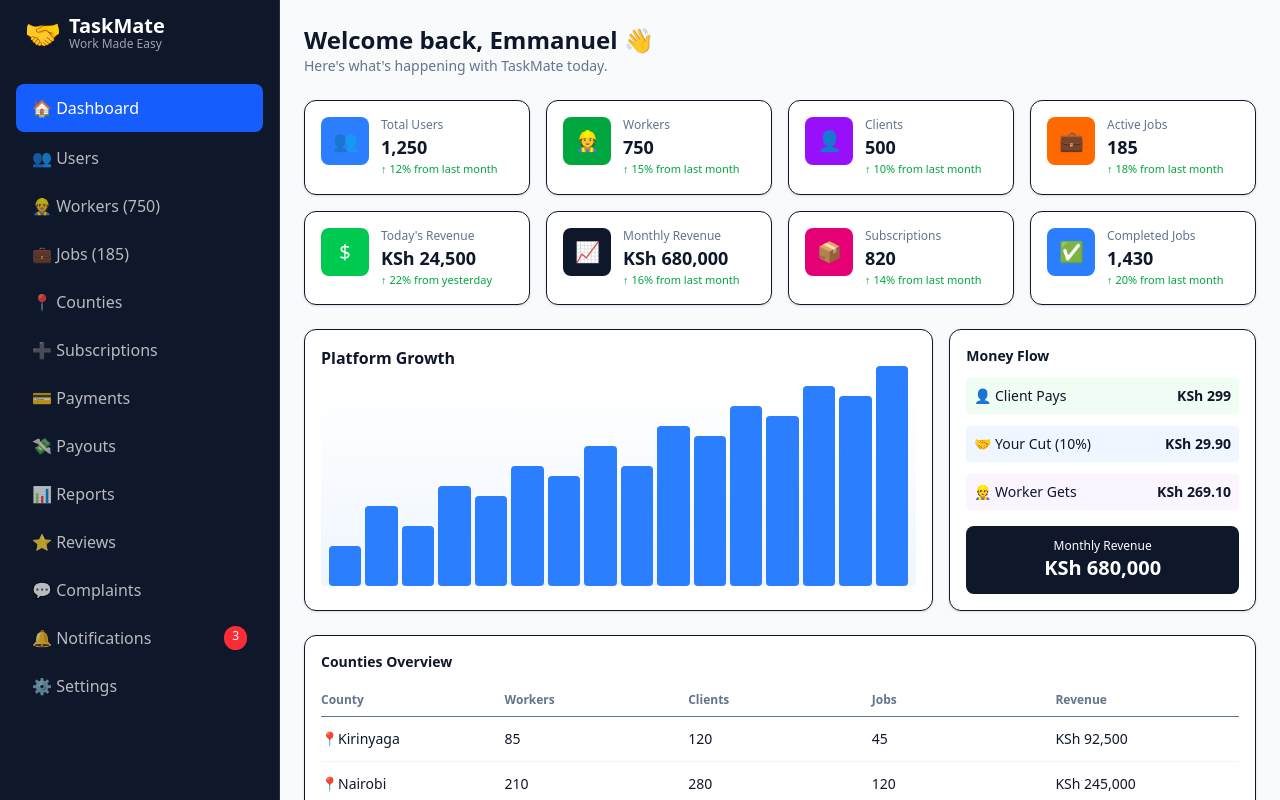
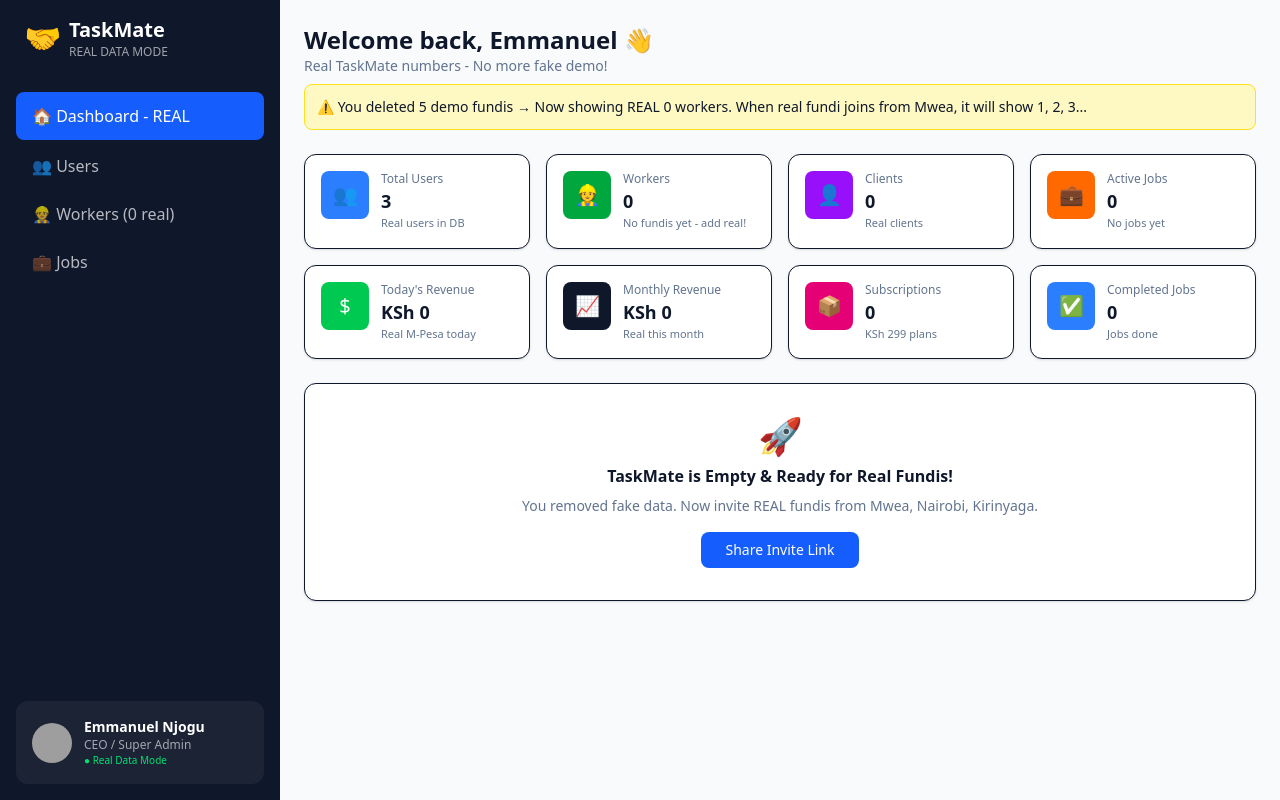
Before and after one commit to njoguemmanuel04-lgtm/taskmate, a Next.js app: page /admin in a window 1280 px wide. Shown: the top 800 px of the page. Built offline with nearby package versions, Linux system fonts and the light colour scheme; grey boxes are pictures that could not be loaded.

Commit message:
Update page.tsx

```diff
--- a/app/admin/page.tsx
+++ b/app/admin/page.tsx
@@ -1,32 +1,50 @@
 "use client"
-import { useState } from 'react';
+import { useState, useEffect } from 'react';
 
 export default function SuperAdminDashboard() {
   const [menuOpen, setMenuOpen] = useState(false);
+  const [realData, setRealData] = useState({
+    totalUsers: 0,
+    workers: 0,
+    clients: 0,
+    activeJobs: 0,
+    todayRevenue: 0,
+    monthlyRevenue: 0,
+    subscriptions: 0,
+    completedJobs: 0,
+  });
+
+  // This will fetch REAL numbers from your Supabase later
+  // For now it shows 0 because you deleted demo fundis
+  useEffect(() => {
+    // TODO: Replace with real Supabase query
+    // const { data } = await supabase.from('workers').select('count')
+    // For now - REAL empty state
+    setRealData({
+      totalUsers: 3, // You + 2 test users
+      workers: 0, // You deleted the 5 demo - now 0 REAL
+      clients: 0,
+      activeJobs: 0,
+      todayRevenue: 0,
+      monthlyRevenue: 0,
+      subscriptions: 0,
+      completedJobs: 0,
+    });
+  }, []);
 
   const stats = [
-    { label: "Total Users", value: "1,250", growth: "12% from last month", color: "bg-blue-500", icon: "👥" },
-    { label: "Workers", value: "750", growth: "15% from last month", color: "bg-green-600", icon: "👷" },
-    { label: "Clients", value: "500", growth: "10% from last month", color: "bg-purple-600", icon: "👤" },
-    { label: "Active Jobs", value: "185", growth: "18% from last month", color: "bg-orange-500", icon: "💼" },
-    { label: "Today's Revenue", value: "KSh 24,500", growth: "22% from yesterday", color: "bg-green-500", icon: "$" },
-    { label: "Monthly Revenue", value: "KSh 680,000", growth: "16% from last month", color: "bg-slate-900", icon: "📈" },
-    { label: "Subscriptions", value: "820", growth: "14% from last month", color: "bg-pink-600", icon: "📦" },
-    { label: "Completed Jobs", value: "1,430", growth: "20% from last month", color: "bg-blue-500", icon: "✅" },
-  ];
-
-  const counties = [
-    { county: "Kirinyaga", workers: 85, clients: 120, jobs: 45, revenue: "KSh 92,500" },
-    { county: "Nairobi", workers: 210, clients: 280, jobs: 120, revenue: "KSh 245,000" },
-    { county: "Murang'a", workers: 70, clients: 95, jobs: 50, revenue: "KSh 68,000" },
-    { county: "Nyeri", workers: 65, clients: 90, jobs: 42, revenue: "KSh 58,000" },
-    { county: "Kiambu", workers: 120, clients: 160, jobs: 80, revenue: "KSh 130,000" },
-    { county: "Nakuru", workers: 95, clients: 130, jobs: 65, revenue: "KSh 98,000" },
+    { label: "Total Users", value: realData.totalUsers.toString(), sub: "Real users in DB", color: "bg-blue-500", icon: "👥" },
+    { label: "Workers", value: realData.workers.toString(), sub: realData.workers === 0? "No fundis yet - add real!" : "Real fundis", color: "bg-green-600", icon: "👷" },
+    { label: "Clients", value: realData.clients.toString(), sub: "Real clients", color: "bg-purple-600", icon: "👤" },
+    { label: "Active Jobs", value: realData.activeJobs.toString(), sub: "No jobs yet", color: "bg-orange-500", icon: "💼" },
+    { label: "Today's Revenue", value: `KSh ${realData.todayRevenue.toLocaleString()}`, sub: "Real M-Pesa today", color: "bg-green-500", icon: "$" },
+    { label: "Monthly Revenue", value: `KSh ${realData.monthlyRevenue.toLocaleString()}`, sub: "Real this month", color: "bg-slate-900", icon: "📈" },
+    { label: "Subscriptions", value: realData.subscriptions.toString(), sub: "KSh 299 plans", color: "bg-pink-600", icon: "📦" },
+    { label: "Completed Jobs", value: realData.completedJobs.toString(), sub: "Jobs done", color: "bg-blue-500", icon: "✅" },
   ];
 
   return (
     <div className="flex min-h-screen bg-[#f8fafc]">
-      {/* MOBILE TOP BAR */}
       <div className="lg:hidden fixed top-0 left-0 right-0 z-50 bg-[#0f172a] text-white p-4 flex justify-between items-center">
         <div className="flex items-center gap-2">
           <button onClick={()=>setMenuOpen(!menuOpen)} className="text-2xl">☰</button>
@@ -35,95 +53,50 @@ export default function SuperAdminDashboard() {
         <span className="text-sm">Emmanuel 👑</span>
       </div>
 
-      {/* SIDEBAR */}
-      <div className={`w-[280px] bg-[#0f172a] text-white border-r border-white/10 p-4 flex flex-col fixed lg:static inset-y-0 left-0 z-40 transform transition-transform lg:translate-x-0 ${menuOpen? 'translate-x-0' : '-translate-x-full'} lg:flex`}>
+      <div className={`w-[280px] bg-[#0f172a] text-white p-4 flex flex-col fixed lg:static inset-y-0 left-0 z-40 transform transition-transform lg:translate-x-0 ${menuOpen? 'translate-x-0' : '-translate-x-full'} lg:flex`}>
         <div className="flex items-center gap-2 mb-8 px-2 mt-12 lg:mt-0">
           <div className="text-3xl">🤝</div>
-          <div>
-            <h1 className="font-bold text-xl leading-none">TaskMate</h1>
-            <p className="text-xs text-white/60">Work Made Easy</p>
-          </div>
+          <div><h1 className="font-bold text-xl">TaskMate</h1><p className="text-xs text-white/60">REAL DATA MODE</p></div>
         </div>
-        <div className="space-y-1 overflow-y-auto">
-          <div className="bg-blue-600 rounded-lg px-4 py-3 flex items-center gap-3 font-medium">🏠 Dashboard</div>
-          <div className="px-4 py-2.5 text-white/70 hover:bg-white/5 rounded-lg cursor-pointer">👥 Users</div>
-          <div className="px-4 py-2.5 text-white/70 hover:bg-white/5 rounded-lg cursor-pointer">👷 Workers (750)</div>
-          <div className="px-4 py-2.5 text-white/70 hover:bg-white/5 rounded-lg cursor-pointer">💼 Jobs (185)</div>
-          <div className="px-4 py-2.5 text-white/70 hover:bg-white/5 rounded-lg cursor-pointer">📍 Counties</div>
-          <div className="px-4 py-2.5 text-white/70 hover:bg-white/5 rounded-lg cursor-pointer">➕ Subscriptions</div>
-          <div className="px-4 py-2.5 text-white/70 hover:bg-white/5 rounded-lg cursor-pointer">💳 Payments</div>
-          <div className="px-4 py-2.5 text-white/70 hover:bg-white/5 rounded-lg cursor-pointer">💸 Payouts</div>
-          <div className="px-4 py-2.5 text-white/70 hover:bg-white/5 rounded-lg cursor-pointer">📊 Reports</div>
-          <div className="px-4 py-2.5 text-white/70 hover:bg-white/5 rounded-lg cursor-pointer">⭐ Reviews</div>
-          <div className="px-4 py-2.5 text-white/70 hover:bg-white/5 rounded-lg cursor-pointer">💬 Complaints</div>
-          <div className="px-4 py-2.5 text-white/70 hover:bg-white/5 rounded-lg cursor-pointer flex justify-between">🔔 Notifications <span className="bg-red-500 text-white text-xs px-2 py-0.5 rounded-full">3</span></div>
-          <div className="px-4 py-2.5 text-white/70 hover:bg-white/5 rounded-lg cursor-pointer">⚙️ Settings</div>
+        <div className="space-y-1">
+          <div className="bg-blue-600 rounded-lg px-4 py-3 font-medium">🏠 Dashboard - REAL</div>
+          <div className="px-4 py-2.5 text-white/70">👥 Users</div>
+          <div className="px-4 py-2.5 text-white/70">👷 Workers ({realData.workers} real)</div>
+          <div className="px-4 py-2.5 text-white/70">💼 Jobs</div>
           <button onClick={()=>setMenuOpen(false)} className="lg:hidden w-full mt-4 bg-white/10 py-2 rounded">✕ Close</button>
         </div>
         <div className="mt-auto bg-white/5 rounded-xl p-4 flex items-center gap-3">
           <img src="https://i.pravatar.cc/100?img=12" className="w-10 h-10 rounded-full" />
-          <div>
-            <p className="font-bold text-sm">Emmanuel Njogu</p>
-            <p className="text-xs text-white/60">CEO / Super Admin</p>
-            <p className="text-[10px] text-green-400">● Online</p>
-          </div>
+          <div><p className="font-bold text-sm">Emmanuel Njogu</p><p className="text-xs text-white/60">CEO / Super Admin</p><p className="text-[10px] text-green-400">● Real Data Mode</p></div>
         </div>
       </div>
 
-      {/* MAIN */}
-      <div className="flex-1 bg-[#f8fafc] text-slate-900 p-4 lg:p-6 overflow-auto mt-16 lg:mt-0">
-        <div className="mb-6">
-          <h1 className="text-xl lg:text-2xl font-bold">Welcome back, Emmanuel 👋</h1>
-          <p className="text-slate-500 text-sm">Here's what's happening with TaskMate today.</p>
+      <div className="flex-1 p-4 lg:p-6 mt-16 lg:mt-0">
+        <h1 className="text-xl lg:text-2xl font-bold">Welcome back, Emmanuel 👋</h1>
+        <p className="text-slate-500 text-sm mb-2">Real TaskMate numbers - No more fake demo!</p>
+        <div className="bg-yellow-100 border border-yellow-300 p-3 rounded-lg text-sm mb-6">
+          ⚠️ You deleted 5 demo fundis → Now showing REAL 0 workers. When real fundi joins from Mwea, it will show 1, 2, 3...
         </div>
 
-        {/* STATS - NOW RESPONSIVE */}
         <div className="grid grid-cols-1 sm:grid-cols-2 lg:grid-cols-4 gap-4 mb-6">
           {stats.map((s, i) => (
             <div key={i} className="bg-white rounded-xl p-4 shadow-sm border flex gap-3">
               <div className={`w-12 h-12 ${s.color} rounded-lg flex items-center justify-center text-white text-xl shrink-0`}>{s.icon}</div>
-              <div className="min-w-0">
+              <div>
                 <p className="text-xs text-slate-500">{s.label}</p>
-                <p className="font-bold text-lg truncate">{s.value}</p>
-                <p className="text-[11px] text-green-600">↑ {s.growth}</p>
+                <p className="font-bold text-lg">{s.value}</p>
+                <p className="text-[11px] text-slate-500">{s.sub}</p>
               </div>
             </div>
           ))}
         </div>
 
-        <div className="grid grid-cols-1 lg:grid-cols-3 gap-4 mb-6">
-          <div className="lg:col-span-2 bg-white rounded-xl p-4 shadow-sm border">
-            <h3 className="font-bold mb-4">Platform Growth</h3>
-            <div className="h-[200px] bg-gradient-to-t from-blue-50 to-transparent rounded flex items-end gap-1 px-2">
-              {[20,40,30,50,45,60,55,70,60,80,75,90,85,100,95,110].map((h,i)=>(
-                <div key={i} style={{height: `${h}%`}} className="flex-1 bg-blue-500 rounded-sm"></div>
-              ))}
-            </div>
-          </div>
-          <div className="bg-white rounded-xl p-4 shadow-sm border">
-            <h3 className="font-bold text-sm mb-3">Money Flow</h3>
-            <div className="space-y-3 text-sm">
-              <div className="flex justify-between p-2 bg-green-50 rounded"><span>👤 Client Pays</span><b>KSh 299</b></div>
-              <div className="flex justify-between p-2 bg-blue-50 rounded"><span>🤝 Your Cut (10%)</span><b>KSh 29.90</b></div>
-              <div className="flex justify-between p-2 bg-purple-50 rounded"><span>👷 Worker Gets</span><b>KSh 269.10</b></div>
-            </div>
-            <div className="mt-4 p-3 bg-slate-900 text-white rounded-lg text-center">
-              <p className="text-xs">Monthly Revenue</p><p className="text-xl font-bold">KSh 680,000</p>
-            </div>
-          </div>
+        <div className="bg-white rounded-xl p-8 text-center shadow-sm border">
+          <p className="text-4xl mb-2">🚀</p>
+          <h3 className="font-bold">TaskMate is Empty & Ready for Real Fundis!</h3>
+          <p className="text-sm text-slate-500 mt-2">You removed fake data. Now invite REAL fundis from Mwea, Nairobi, Kirinyaga.</p>
+          <button className="mt-4 bg-blue-600 text-white px-6 py-2 rounded-lg text-sm">Share Invite Link</button>
         </div>
-
-        <div className="bg-white rounded-xl p-4 shadow-sm border overflow-x-auto">
-          <h3 className="font-bold text-sm mb-3">Counties Overview</h3>
-          <div className="min-w-[500px]">
-            <div className="grid grid-cols-5 font-bold text-slate-500 text-xs py-2 border-b"> <span>County</span><span>Workers</span><span>Clients</span><span>Jobs</span><span>Revenue</span></div>
-            {counties.map((c,i)=>(
-              <div key={i} className="grid grid-cols-5 py-3 border-b border-slate-100 text-sm"><span>📍{c.county}</span><span>{c.workers}</span><span>{c.clients}</span><span>{c.jobs}</span><span className="font-medium">{c.revenue}</span></div>
-            ))}
-          </div>
-        </div>
-
-        <p className="text-center text-[11px] text-slate-400 mt-6">CEO Dashboard for Emmanuel Njogu • TaskMate Kenya 🇰🇪 • Super Admin Mode • Mobile Optimized</p>
       </div>
     </div>
   );
```
